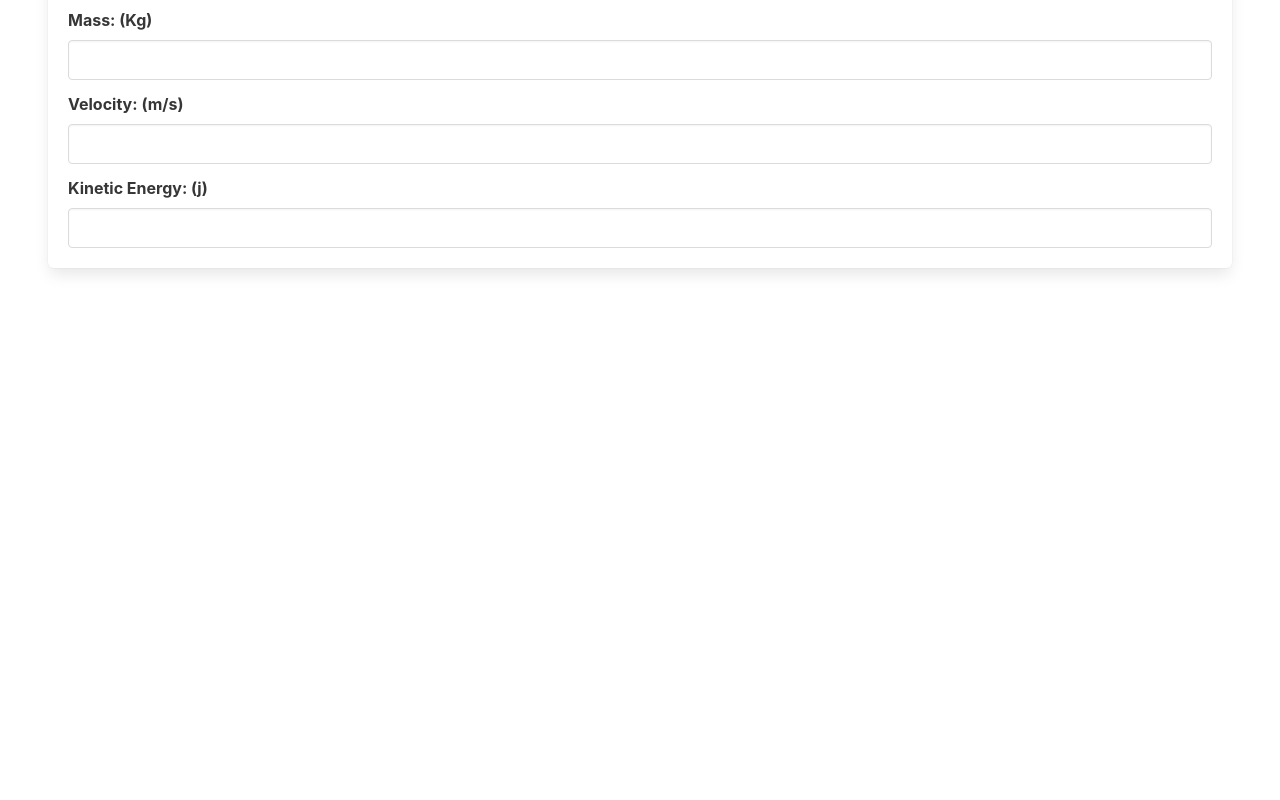
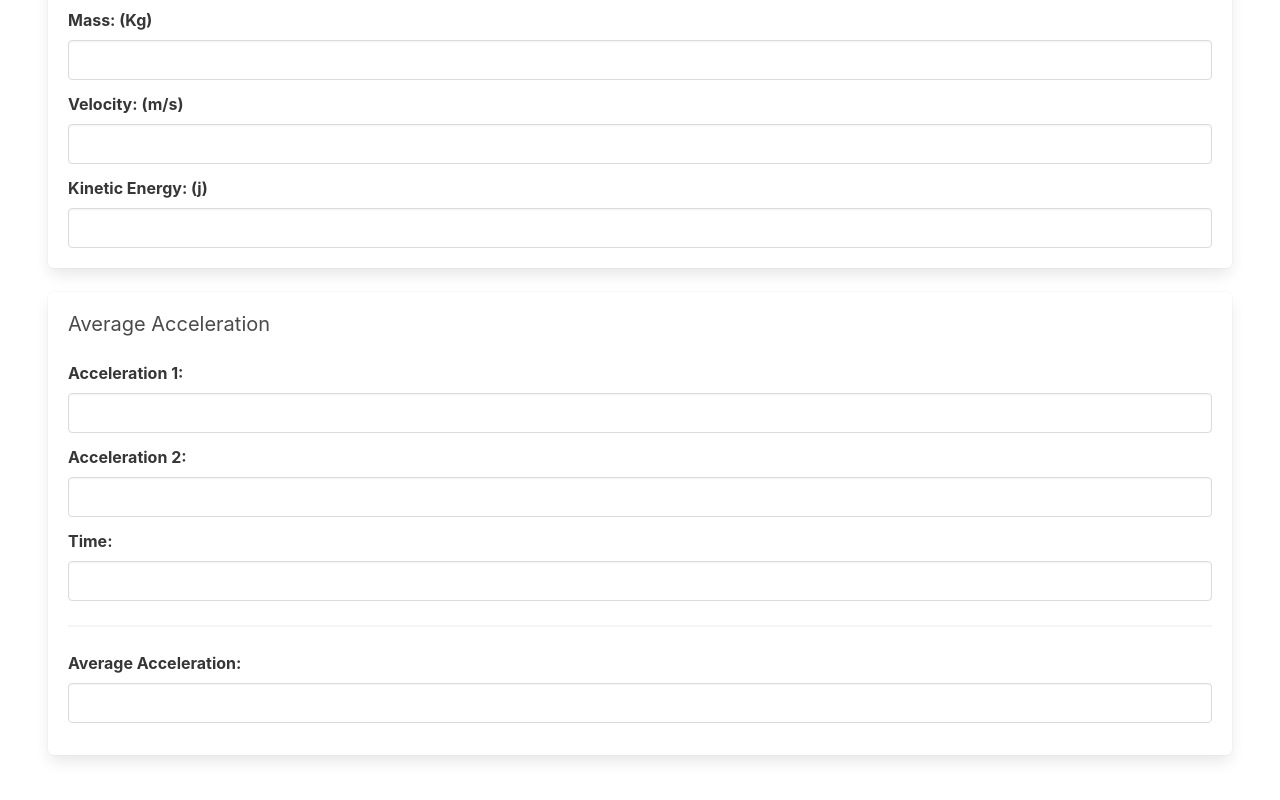
Before and after one commit to JadenArceneaux/Conversion, a website: page index.html in a window 1280 px wide. Shown: the part 656-1456 px from the top of the page. Before the commit the page ends 972 px from the top, so only its background shows below. Drawn offline with nearby package versions, Linux system fonts and the light colour scheme.

Commit message:
average acceleration

```diff
--- a/index.html
+++ b/index.html
@@ -86,5 +86,53 @@
     </div>
 
   </form>
+
+
+  <form class="box" id="average-acc-calc">
+    <h2 class="subtitle">Average Acceleration</h2>
+
+    <label for="acceleration1" class="label">Acceleration 1:</label>
+    <div class="field">
+      <input type="number" name="acceleration1" id="acceleration1" class="input">
+    </div>
+
+    <label for="acceleration2" class="label">Acceleration 2:</label>
+    <div class="field">
+      <input type="number" name="acceleration2" id="acceleration2" class="input">
+    </div>
+
+    <label for="time" class="label">Time:</label>
+    <div class="field">
+      <input type="number" name="time" id="time" class="input">
+    </div>
+
+    <hr>
+
+    <label for="averageAcc" class="label">Average Acceleration:</label>
+    <div class="field">
+      <input type="number" name="averageAcc" id="averageAcc" class="input">
+    </div>
+
+    <script>
+      const acceleration1 = document.getElementById('acceleration1');
+      const acceleration2 = document.getElementById('acceleration2');
+      const time = document.getElementById('time');
+      const averageAcc = document.getElementById('averageAcc');
+
+      acceleration1.addEventListener('input', () => {
+        averageAcc.value = (parseInt(acceleration1.value) + parseInt(acceleration2.value)) / time.value;
+      });
+      acceleration2.addEventListener('input', () => {
+        averageAcc.value = (parseInt(acceleration1.value) + parseInt(acceleration2.value)) / time.value;
+      });
+      time.addEventListener('input', () => {
+        averageAcc.value = (parseInt(acceleration1.value) + parseInt(acceleration2.value)) / time.value;
+      });
+
+    </script>
+  </form>
+
+
+
 </body>
 </html>
```
